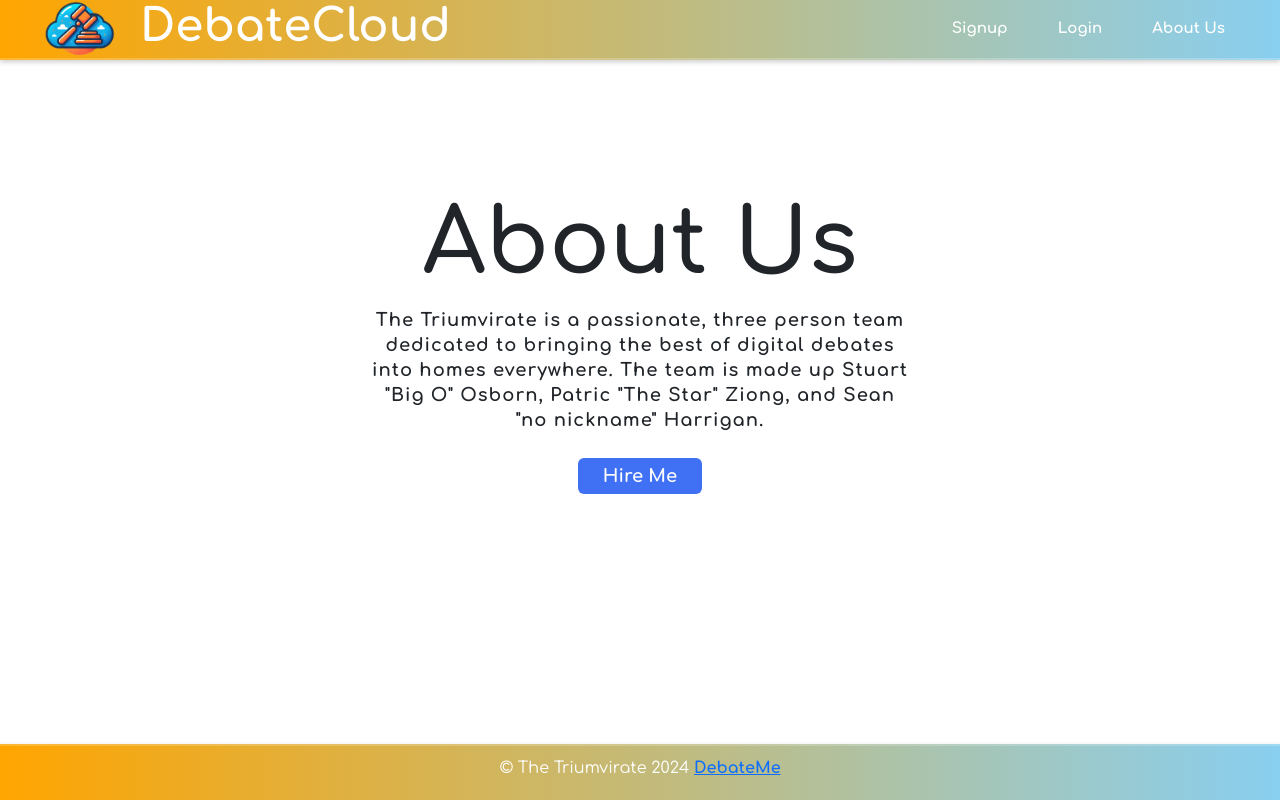
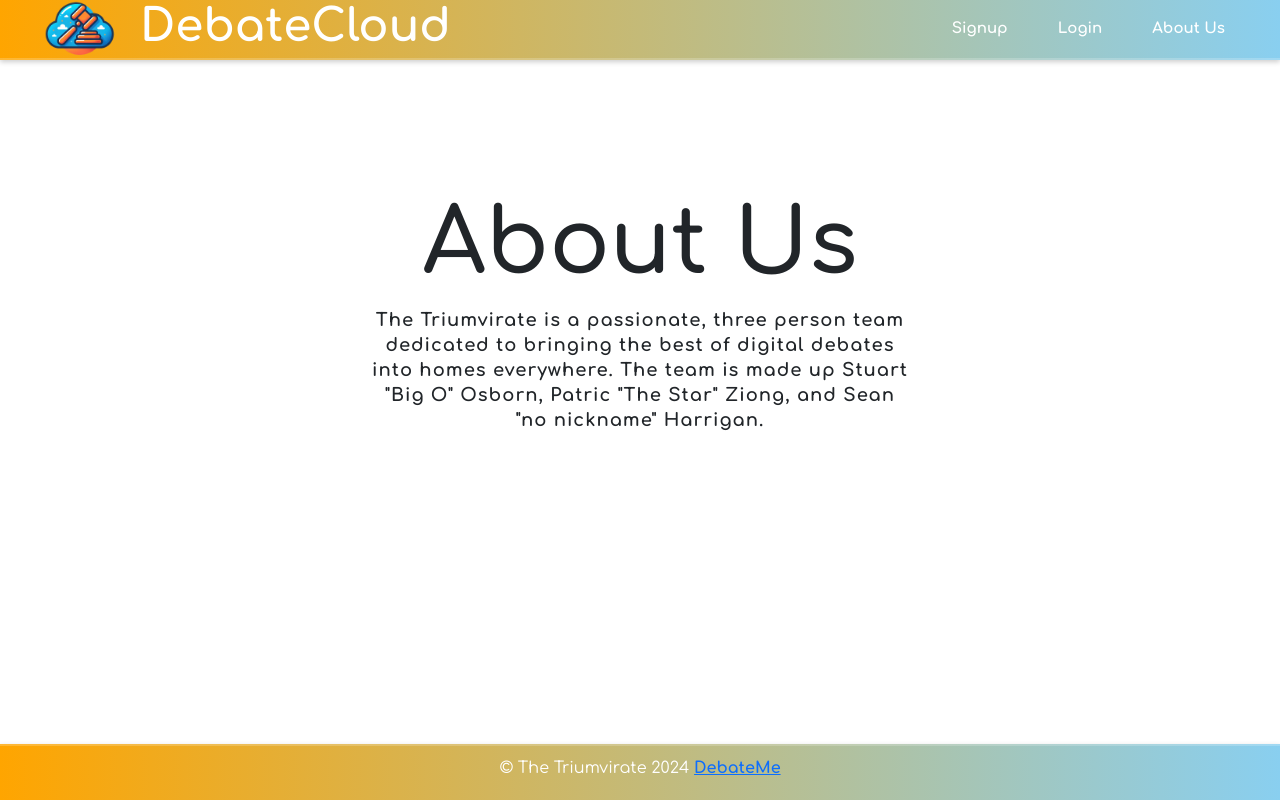
Before and after one commit to FinalProject-React-Team2/P3T2, a React (Vite) app in the folder client/: page /aboutus in a window 1280 px wide. Built offline with nearby package versions, Linux system fonts and the light colour scheme.

Commit message:
finished styling

```diff
--- a/client/src/pages/About/Aboutus.jsx
+++ b/client/src/pages/About/Aboutus.jsx
@@ -8,9 +8,9 @@ function About() {
             <div className="about">
                 <div className="text">
                     <h2>About Us</h2>
-                        <p>The Triumvirate is a passionate, three person team dedicated to bringing the best of digital debates into homes everywhere. The team is made up Stuart "Big O" Osborn, Patric "The Star" Ziong, and Sean "no nickname" Harrigan.</p>
+                        <p>The Triumvirate is a passionate, three person team dedicated to bringing the best of digital debates into homes everywhere. The team is made up Stuart &quot;Big O&quot; Osborn, Patric &quot;The Star&quot; Ziong, and Sean &quot;no nickname&quot; Harrigan.</p>
                     <div className="data">
-        <a href="#" className="hire">Hire Me</a>
+        {/* <a href="#" className="hire">Hire Me</a> */}
         </div>
       </div>
     </div>
```
